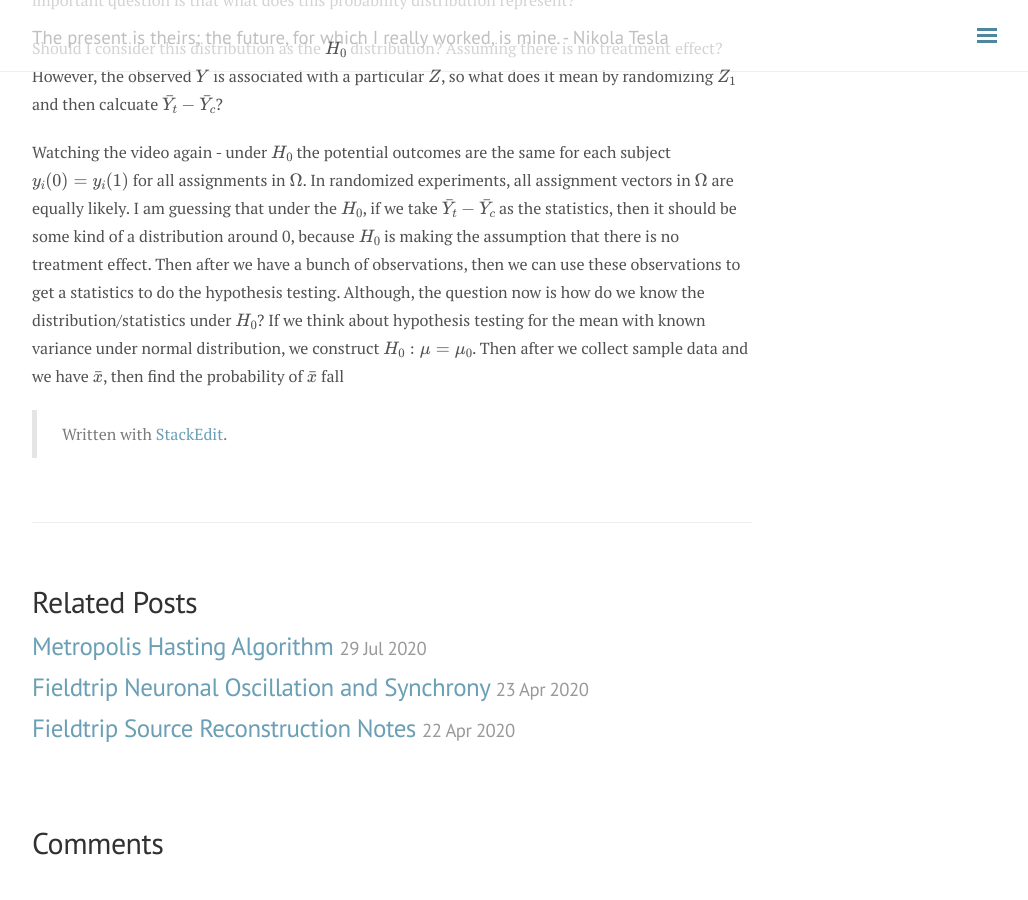
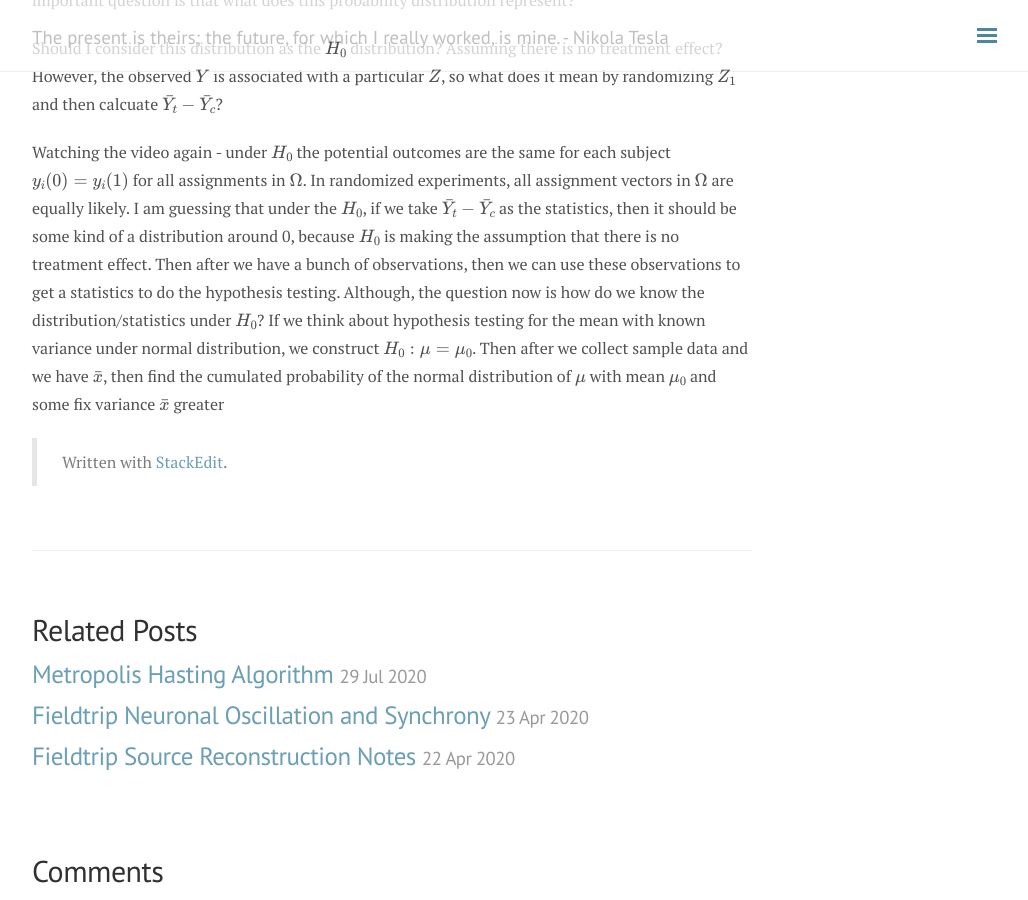
Before and after one commit to andylikescodes/andylikescodes.github.io, a Jekyll site: the page built from _posts/2020-07-28-Testing-Null-Hypothesis-For-Treatment-Effects.md, in a window 1280 px wide and 900 px high, scrolled down 502 px. Shown: the whole window, without its empty margins (248-1276 px from the left). Built offline with Jekyll 4.4.1, drawn with Linux system fonts in a browser that asks for light colours; nearby versions of some CDN libraries; formulas are drawn with MathJax 3; comment, search, counter and statistics services are not loaded; before the commit the page ends 1374 px from its top, so only the background shows below that.

Commit message:
_posts/2020-07-28-Testing-Null-Hypothesis-For-Treatment-Effects.md updated from https://stackedit.io/

```diff
--- a/_posts/2020-07-28-Testing-Null-Hypothesis-For-Treatment-Effects.md
+++ b/_posts/2020-07-28-Testing-Null-Hypothesis-For-Treatment-Effects.md
@@ -13,7 +13,7 @@ $\bar{Y}_t - \bar{Y}_c$ is the average effect under the treated subjects and the
 
 Should I consider this distribution as the $H_0$ distribution? Assuming there is no treatment effect? However, the observed $Y$ is associated with a particular $Z$, so what does it mean by randomizing $Z_1$ and then calcuate $\bar{Y}_t - \bar{Y}_c$?
 
-Watching the video again - under $H_0$ the potential outcomes are the same for each subject $y_i(0) = y_i(1)$ for all assignments in $\Omega$. In randomized experiments, all assignment vectors in $\Omega$ are equally likely. I am guessing that under the $H_0$, if we take $\bar{Y}_t - \bar{Y}_c$ as the statistics, then it should be some kind of a distribution around 0, because $H_0$ is making the assumption that there is no treatment effect. Then after we have a bunch of observations, then we can use these observations to get a statistics to do the hypothesis testing. Although, the question now is how do we know the distribution/statistics under $H_0$? If we think about hypothesis testing for the mean with known variance under normal distribution, we construct $H_0:\mu=\mu_0$. Then after we collect sample data and we have $\bar{x}$, then find the probability of $\bar{x}$ fall
+Watching the video again - under $H_0$ the potential outcomes are the same for each subject $y_i(0) = y_i(1)$ for all assignments in $\Omega$. In randomized experiments, all assignment vectors in $\Omega$ are equally likely. I am guessing that under the $H_0$, if we take $\bar{Y}_t - \bar{Y}_c$ as the statistics, then it should be some kind of a distribution around 0, because $H_0$ is making the assumption that there is no treatment effect. Then after we have a bunch of observations, then we can use these observations to get a statistics to do the hypothesis testing. Although, the question now is how do we know the distribution/statistics under $H_0$? If we think about hypothesis testing for the mean with known variance under normal distribution, we construct $H_0:\mu=\mu_0$. Then after we collect sample data and we have $\bar{x}$, then find the cumulated probability of the normal distribution of $\mu$ with   mean $\mu_0$ and some fix variance $\bar{x}$ greater
 
 
 
```
Also changed, not shown: other parts of _posts/2020-07-28-Testing-Null-Hypothesis-For-Treatment-Effects.md (+1 -1 lines).
